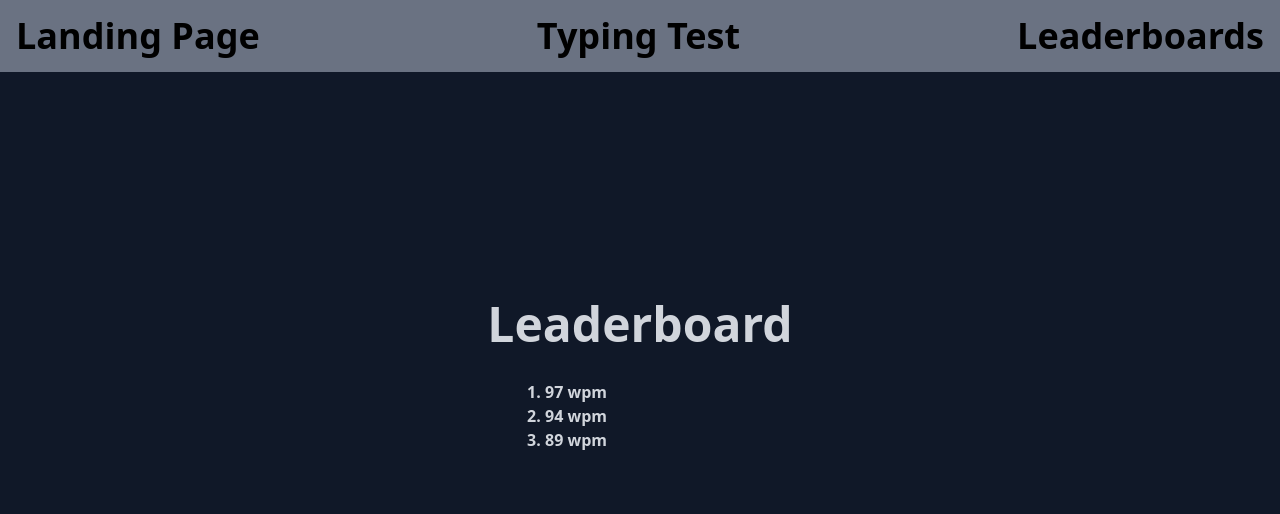
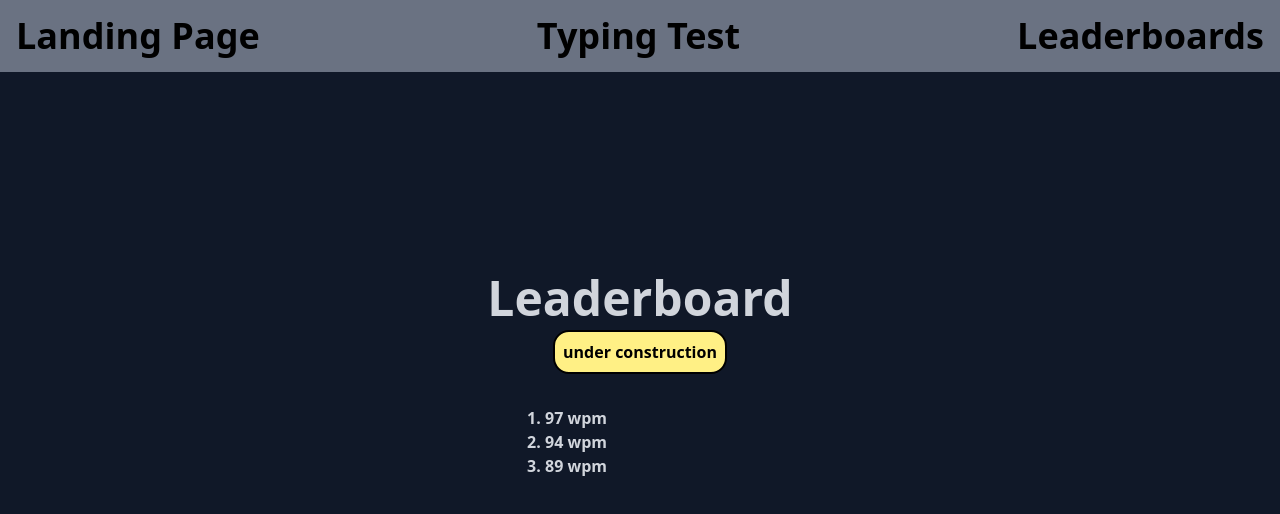
Before and after one commit to arjitjohar/updatedTypingGameReact, a React (Vite) app in the folder frontend/: page /leaderboard in a window 1280 px wide. Shown: the top 514 px of the page. Built offline with nearby package versions, Linux system fonts and the light colour scheme.

Commit message:
add under contruction update to learderboard page

```diff
--- a/frontend/src/pages/LeaderboardPage.tsx
+++ b/frontend/src/pages/LeaderboardPage.tsx
@@ -9,7 +9,9 @@ const LeaderboardPage = () => {
     return (
         <div className="min-h-screen bg-gray-900 text-gray-300 flex flex-col items-center justify-center pb-48 font-sans">
             <p className='text-5xl font-bold'> Leaderboard </p>
+            <p className='bg-yellow-200 text-black border-2 rounded-2xl px-2 py-2 font-bold mt-2'> under construction </p>
             <div>
+
                 <ul className='list-decimal pt-8 pr-32 font-bold font-sans'>
                     <li>97 wpm</li>
                     <li>94 wpm</li>
```
